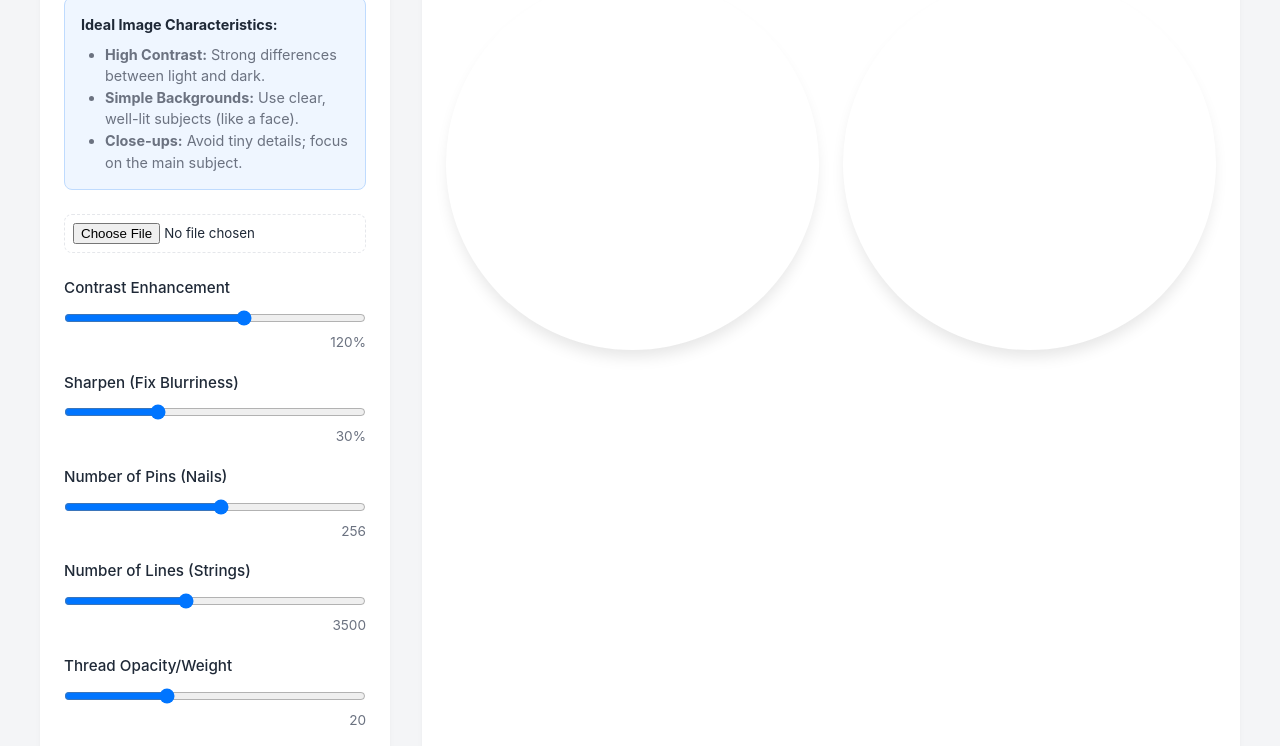
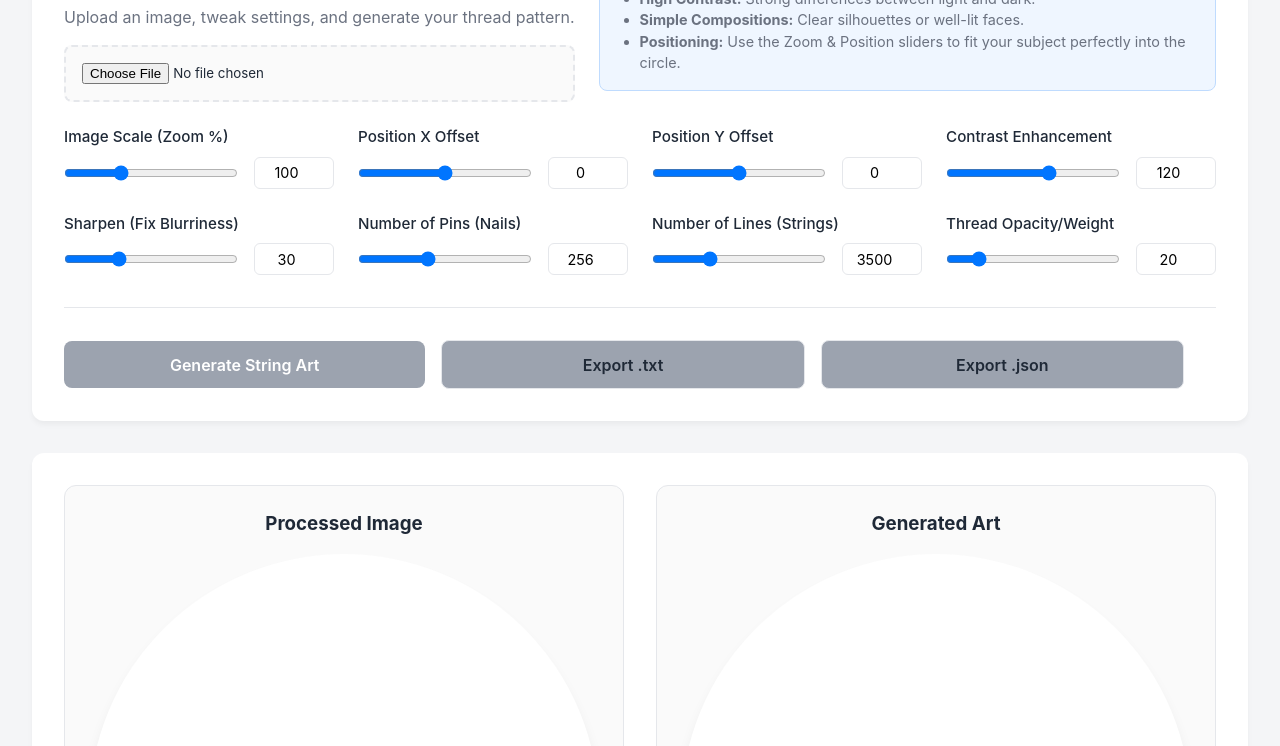
Before and after one commit to 12-testers-for-14-days/stringart, a plain HTML site: page 1.html in a window 1280 px wide. Shown: the part 123-869 px from the top of the page. Drawn offline with Linux system fonts and the light colour scheme.

Commit message:
Update 1.html

```diff
--- a/1.html
+++ b/1.html
@@ -3,7 +3,7 @@
 <head>
     <meta charset="UTF-8">
     <meta name="viewport" content="width=device-width, initial-scale=1.0">
-    <title>String Art Generator</title>
+    <title>String Art Studio</title>
     <style>
         :root {
             --bg: #f4f5f7;
@@ -31,16 +31,16 @@
         }
 
         .container {
-            max-width: 1200px;
+            max-width: 1400px;
             margin: 0 auto;
-            display: grid;
-            grid-template-columns: 350px 1fr;
+            display: flex;
+            flex-direction: column;
             gap: 2rem;
         }
 
         .panel {
             background: var(--surface);
-            padding: 1.5rem;
+            padding: 2rem;
             border-radius: var(--radius);
             box-shadow: 0 4px 6px -1px rgba(0, 0, 0, 0.05);
         }
@@ -50,13 +50,24 @@
             color: var(--text);
         }
 
+        /* Top Controls Area */
+        .controls-header {
+            display: flex;
+            justify-content: space-between;
+            align-items: flex-start;
+            flex-wrap: wrap;
+            gap: 1.5rem;
+            margin-bottom: 1.5rem;
+        }
+
         .guidelines {
             background: #eff6ff;
             border: 1px solid #bfdbfe;
             padding: 1rem;
             border-radius: 8px;
-            margin-bottom: 1.5rem;
             font-size: 0.9rem;
+            flex: 1;
+            min-width: 300px;
         }
 
         .guidelines ul {
@@ -65,40 +76,86 @@
             color: var(--text-light);
         }
 
+        .file-upload-wrapper {
+            flex: 1;
+            min-width: 300px;
+        }
+
+        input[type="file"] {
+            display: block;
+            width: 100%;
+            padding: 1rem;
+            border: 2px dashed var(--border);
+            border-radius: 8px;
+            background: #fafafa;
+            cursor: pointer;
+        }
+
+        .controls-grid {
+            display: grid;
+            grid-template-columns: repeat(auto-fit, minmax(250px, 1fr));
+            gap: 1.5rem;
+            margin-bottom: 2rem;
+            padding-bottom: 2rem;
+            border-bottom: 1px solid var(--border);
+        }
+
         .control-group {
-            margin-bottom: 1.2rem;
+            display: flex;
+            flex-direction: column;
+        }
+
+        .control-header {
+            display: flex;
+            justify-content: space-between;
+            align-items: center;
+            margin-bottom: 0.5rem;
         }
 
         label {
-            display: block;
             font-weight: 500;
-            margin-bottom: 0.5rem;
             font-size: 0.95rem;
         }
 
-        input[type="range"] {
-            width: 100%;
-            margin-bottom: 0.2rem;
+        .input-row {
+            display: flex;
+            align-items: center;
+            gap: 1rem;
         }
 
-        .val-display {
-            font-size: 0.85rem;
-            color: var(--text-light);
-            text-align: right;
-            display: block;
+        input[type="range"] {
+            flex: 1;
+        }
+
+        input[type="number"] {
+            width: 80px;
+            padding: 0.4rem;
+            border: 1px solid var(--border);
+            border-radius: 6px;
+            text-align: center;
+            font-size: 0.9rem;
+        }
+
+        /* Buttons */
+        .actions-row {
+            display: flex;
+            gap: 1rem;
+            align-items: center;
+            flex-wrap: wrap;
         }
 
         button {
-            width: 100%;
+            flex: 1;
+            min-width: 200px;
             background: var(--primary);
             color: white;
             border: none;
-            padding: 0.75rem;
+            padding: 0.85rem;
             border-radius: 8px;
             font-weight: 600;
+            font-size: 1rem;
             cursor: pointer;
             transition: background 0.2s;
-            margin-bottom: 0.5rem;
         }
 
         button:hover {
@@ -116,23 +173,15 @@
             border: 1px solid var(--border);
         }
 
-        .secondary-btn:hover {
+        .secondary-btn:hover:not(:disabled) {
             background: var(--bg);
         }
 
-        input[type="file"] {
-            display: block;
-            width: 100%;
-            margin-bottom: 1.5rem;
-            padding: 0.5rem;
-            border: 1px dashed var(--border);
-            border-radius: 8px;
-        }
-
+        /* Bottom Previews */
         .preview-area {
             display: grid;
             grid-template-columns: 1fr 1fr;
-            gap: 1.5rem;
+            gap: 2rem;
             align-items: start;
         }
 
@@ -140,26 +189,30 @@
             display: flex;
             flex-direction: column;
             align-items: center;
+            background: #fafafa;
+            padding: 1.5rem;
+            border-radius: var(--radius);
+            border: 1px solid var(--border);
         }
 
         canvas {
-            max-width: 100%;
+            width: 100%;
+            max-width: 650px;
+            height: auto;
+            aspect-ratio: 1 / 1;
             border-radius: 50%;
             box-shadow: 0 10px 15px -3px rgba(0, 0, 0, 0.1);
             background: white;
         }
 
         .status {
-            text-align: center;
-            margin-top: 1rem;
-            font-weight: 500;
+            font-weight: 600;
             color: var(--primary);
+            font-size: 1.1rem;
+            margin-left: 1rem;
         }
 
         @media (max-width: 900px) {
-            .container {
-                grid-template-columns: 1fr;
-            }
             .preview-area {
                 grid-template-columns: 1fr;
             }
@@ -170,67 +223,102 @@
 
 <div class="container">
     <div class="panel">
+        <div class="controls-header">
+            <div>
                 <h1>String Art Studio</h1>
+                <p style="color: var(--text-light); margin-bottom: 1rem;">Upload an image, tweak settings, and generate your thread pattern.</p>
+                <div class="file-upload-wrapper">
+                    <input type="file" id="imageUpload" accept="image/png, image/jpeg, image/jpg">
+                </div>
+            </div>
 
             <div class="guidelines">
                 <strong>Ideal Image Characteristics:</strong>
                 <ul>
                     <li><strong>High Contrast:</strong> Strong differences between light and dark.</li>
-                <li><strong>Simple Backgrounds:</strong> Use clear, well-lit subjects (like a face).</li>
-                <li><strong>Close-ups:</strong> Avoid tiny details; focus on the main subject.</li>
+                    <li><strong>Simple Compositions:</strong> Clear silhouettes or well-lit faces.</li>
+                    <li><strong>Positioning:</strong> Use the Zoom & Position sliders to fit your subject perfectly into the circle.</li>
                 </ul>
             </div>
+        </div>
 
-        <input type="file" id="imageUpload" accept="image/png, image/jpeg, image/jpg">
-
+        <div class="controls-grid">
             <div class="control-group">
-            <label>Contrast Enhancement</label>
-            <input type="range" id="contrast" min="0" max="200" value="120">
-            <span class="val-display" id="contrastVal">120%</span>
+                <div class="control-header"><label>Image Scale (Zoom %)</label></div>
+                <div class="input-row">
+                    <input type="range" id="zoom" min="10" max="300" value="100">
+                    <input type="number" id="zoomNum" min="10" max="300" value="100">
+                </div>
+            </div>
+            <div class="control-group">
+                <div class="control-header"><label>Position X Offset</label></div>
+                <div class="input-row">
+                    <input type="range" id="offsetX" min="-400" max="400" value="0">
+                    <input type="number" id="offsetXNum" min="-400" max="400" value="0">
+                </div>
+            </div>
+            <div class="control-group">
+                <div class="control-header"><label>Position Y Offset</label></div>
+                <div class="input-row">
+                    <input type="range" id="offsetY" min="-400" max="400" value="0">
+                    <input type="number" id="offsetYNum" min="-400" max="400" value="0">
+                </div>
             </div>
 
             <div class="control-group">
-            <label>Sharpen (Fix Blurriness)</label>
+                <div class="control-header"><label>Contrast Enhancement</label></div>
+                <div class="input-row">
+                    <input type="range" id="contrast" min="0" max="200" value="120">
+                    <input type="number" id="contrastNum" min="0" max="200" value="120">
+                </div>
+            </div>
+            <div class="control-group">
+                <div class="control-header"><label>Sharpen (Fix Blurriness)</label></div>
+                <div class="input-row">
                     <input type="range" id="sharpen" min="0" max="100" value="30">
-            <span class="val-display" id="sharpenVal">30%</span>
+                    <input type="number" id="sharpenNum" min="0" max="100" value="30">
+                </div>
             </div>
 
             <div class="control-group">
-            <label>Number of Pins (Nails)</label>
-            <input type="range" id="pins" min="100" max="400" value="256" step="1">
-            <span class="val-display" id="pinsVal">256</span>
+                <div class="control-header"><label>Number of Pins (Nails)</label></div>
+                <div class="input-row">
+                    <input type="range" id="pins" min="100" max="500" value="256" step="1">
+                    <input type="number" id="pinsNum" min="100" max="500" value="256">
+                </div>
+            </div>
+            <div class="control-group">
+                <div class="control-header"><label>Number of Lines (Strings)</label></div>
+                <div class="input-row">
+                    <input type="range" id="lines" min="500" max="10000" value="3500" step="100">
+                    <input type="number" id="linesNum" min="500" max="10000" value="3500">
+                </div>
+            </div>
+            <div class="control-group">
+                <div class="control-header"><label>Thread Opacity/Weight</label></div>
+                <div class="input-row">
+                    <input type="range" id="weight" min="5" max="100" value="20">
+                    <input type="number" id="weightNum" min="5" max="100" value="20">
+                </div>
+            </div>
         </div>
 
-        <div class="control-group">
-            <label>Number of Lines (Strings)</label>
-            <input type="range" id="lines" min="500" max="8000" value="3500" step="100">
-            <span class="val-display" id="linesVal">3500</span>
-        </div>
-
-        <div class="control-group">
-            <label>Thread Opacity/Weight</label>
-            <input type="range" id="weight" min="5" max="50" value="20">
-            <span class="val-display" id="weightVal">20</span>
-        </div>
-
+        <div class="actions-row">
             <button id="generateBtn" disabled>Generate String Art</button>
-        <div id="statusText" class="status"></div>
-
-        <div style="margin-top: 2rem;">
-            <h3>Export Settings</h3>
-            <button id="downloadTxt" class="secondary-btn" disabled>Download Sequence (.txt)</button>
-            <button id="downloadJson" class="secondary-btn" disabled>Download Sequence (.json)</button>
+            <button id="downloadTxt" class="secondary-btn" disabled>Export .txt</button>
+            <button id="downloadJson" class="secondary-btn" disabled>Export .json</button>
+            <span id="statusText" class="status"></span>
         </div>
     </div>
 
     <div class="panel preview-area">
         <div class="canvas-container">
             <h3>Processed Image</h3>
-            <canvas id="sourceCanvas" width="500" height="500"></canvas>
+            <canvas id="sourceCanvas" width="800" height="800"></canvas>
         </div>
         <div class="canvas-container">
             <h3>Generated Art</h3>
-            <canvas id="resultCanvas" width="500" height="500"></canvas>
+            <canvas id="resultCanvas" width="800" height="800"></canvas>
         </div>
     </div>
 </div>
@@ -248,29 +336,38 @@
     const downloadJson = document.getElementById('downloadJson');
     const statusText = document.getElementById('statusText');
 
-    // Settings
-    const inputs = {
-        contrast: document.getElementById('contrast'),
-        sharpen: document.getElementById('sharpen'),
-        pins: document.getElementById('pins'),
-        lines: document.getElementById('lines'),
-        weight: document.getElementById('weight')
-    };
-
     let originalImage = null;
     let pinSequence = [];
-    const canvasSize = 500;
+    const canvasSize = 800; // Increased internal resolution for better quality
 
-    // Update Display Values
-    Object.keys(inputs).forEach(key => {
-        inputs[key].addEventListener('input', (e) => {
-            let suffix = key === 'contrast' || key === 'sharpen' ? '%' : '';
-            document.getElementById(key + 'Val').textContent = e.target.value + suffix;
-            if (originalImage && (key === 'contrast' || key === 'sharpen')) {
+    // Link Range and Number Inputs
+    const controls = ['zoom', 'offsetX', 'offsetY', 'contrast', 'sharpen', 'pins', 'lines', 'weight'];
+    const inputs = {};
+
+    controls.forEach(id => {
+        const range = document.getElementById(id);
+        const num = document.getElementById(id + 'Num');
+        inputs[id] = num; // We will read values from the number inputs
+
+        // Sync slider to number
+        range.addEventListener('input', (e) => {
+            num.value = e.target.value;
+            handleInputChange(id);
+        });
+
+        // Sync number to slider
+        num.addEventListener('input', (e) => {
+            range.value = e.target.value;
+            handleInputChange(id);
+        });
+    });
+
+    function handleInputChange(id) {
+        // Only re-process the image if a visual/position setting is changed
+        if (originalImage && ['zoom', 'offsetX', 'offsetY', 'contrast', 'sharpen'].includes(id)) {
             processImage();
         }
-        });
-    });
+    }
 
     // Image Upload Handler
     upload.addEventListener('change', (e) => {
@@ -282,32 +379,56 @@
             const img = new Image();
             img.onload = () => {
                 originalImage = img;
+
+                // Reset zoom and offsets for new image
+                document.getElementById('zoom').value = 100;
+                document.getElementById('zoomNum').value = 100;
+                document.getElementById('offsetX').value = 0;
+                document.getElementById('offsetXNum').value = 0;
+                document.getElementById('offsetY').value = 0;
+                document.getElementById('offsetYNum').value = 0;
+
                 processImage();
                 generateBtn.disabled = false;
+                ctxResult.clearRect(0, 0, canvasSize, canvasSize); // Clear previous result
             };
             img.src = event.target.result;
         };
         reader.readAsDataURL(file);
     });
 
-    // Process and Enhance Image
+    // Process, Position, and Enhance Image
     function processImage() {
         ctxSource.clearRect(0, 0, canvasSize, canvasSize);
 
-        // Calculate crop to center the image in a square
-        const size = Math.min(originalImage.width, originalImage.height);
-        const sx = (originalImage.width - size) / 2;
-        const sy = (originalImage.height - size) / 2;
+        const zoom = parseFloat(inputs.zoom.value) / 100;
+        const offX = parseFloat(inputs.offsetX.value);
+        const offY = parseFloat(inputs.offsetY.value);
 
-        // Draw temporary canvas for circular crop
+        // Base scale to fit the entire image inside the canvas safely
+        const baseScale = canvasSize / Math.max(originalImage.width, originalImage.height);
+
+        const dw = originalImage.width * baseScale * zoom;
+        const dh = originalImage.height * baseScale * zoom;
+
+        // Center image and apply offsets
+        const dx = (canvasSize - dw) / 2 + offX;
+        const dy = (canvasSize - dh) / 2 + offY;
+
+        // Draw with circular clip
         ctxSource.save();
         ctxSource.beginPath();
         ctxSource.arc(canvasSize/2, canvasSize/2, canvasSize/2, 0, Math.PI * 2);
         ctxSource.clip();
-        ctxSource.drawImage(originalImage, sx, sy, size, size, 0, 0, canvasSize, canvasSize);
+
+        // Fill white background first (crucial for transparent PNGs)
+        ctxSource.fillStyle = "#ffffff";
+        ctxSource.fillRect(0, 0, canvasSize, canvasSize);
+
+        ctxSource.drawImage(originalImage, dx, dy, dw, dh);
         ctxSource.restore();
 
-        // Get Pixels
+        // Get Pixels for Grayscale/Contrast
         let imgData = ctxSource.getImageData(0, 0, canvasSize, canvasSize);
         let data = imgData.data;
 
@@ -316,7 +437,6 @@
 
         // Grayscale & Contrast
         for (let i = 0; i < data.length; i += 4) {
-            // Grayscale
             let avg = 0.299 * data[i] + 0.587 * data[i + 1] + 0.114 * data[i + 2];
 
             // Contrast
@@ -330,7 +450,7 @@
 
         ctxSource.putImageData(imgData, 0, 0);
 
-        // Simple Sharpening (Edge enhancement) if requested
+        // Simple Sharpening (Edge enhancement)
         const sharpenLevel = parseInt(inputs.sharpen.value);
         if (sharpenLevel > 0) {
             applySharpen(ctxSource, canvasSize, canvasSize, sharpenLevel / 100);
@@ -338,12 +458,8 @@
     }
 
     function applySharpen(ctx, w, h, mix) {
-        const weights = [
-            0, -1, 0,
-            -1, 5, -1,
-            0, -1, 0
-        ];
-        const kat = Math.round(mix * 255); // simplified mix logic
+        const weights = [0, -1, 0, -1, 5, -1, 0, -1, 0];
+        const kat = Math.round(mix * 255);
         if(kat <= 0) return;
 
         const srcData = ctx.getImageData(0, 0, w, h);
@@ -364,7 +480,6 @@
                         r += sD[srcOff] * wt;
                     }
                 }
-                // Mix sharpened with original
                 oD[dstOff] = Math.max(0, Math.min(255, sD[dstOff] * (1 - mix) + r * mix));
                 oD[dstOff+1] = oD[dstOff];
                 oD[dstOff+2] = oD[dstOff];
@@ -378,9 +493,10 @@
     generateBtn.addEventListener('click', async () => {
         if (!originalImage) return;
 
+        // Disable controls during generation
         generateBtn.disabled = true;
-        inputs.lines.disabled = true;
-        inputs.pins.disabled = true;
+        document.getElementById('lines').disabled = true;
+        document.getElementById('pins').disabled = true;
 
         const numPins = parseInt(inputs.pins.value);
         const numLines = parseInt(inputs.lines.value);
@@ -408,16 +524,14 @@
         let imgData = ctxSource.getImageData(0, 0, canvasSize, canvasSize);
         let data = new Uint8Array(canvasSize * canvasSize);
         for (let i = 0; i < data.length; i++) {
-            // Read red channel (grayscale) and invert
             data[i] = 255 - imgData.data[i * 4];
         }
 
         pinSequence = [0];
         let currentPin = 0;
 
-        statusText.innerText = "Generating Strings: 0%";
+        statusText.innerText = "Drawing: 0%";
 
-        // Bresenham's line algorithm to get pixels between two pins
         function getLinePixels(x0, y0, x1, y1) {
             let pixels = [];
             let dx = Math.abs(x1 - x0), sx = x0 < x1 ? 1 : -1;
@@ -433,7 +547,6 @@
             return pixels;
         }
 
-        // Processing Loop (Chunked to prevent freezing browser)
         let lineCount = 0;
 
         function drawBatch() {
@@ -447,7 +560,6 @@
                         let maxScore = -1;
                         let bestLine = [];
 
-                        // Find best next pin
                         for (let p = 0; p < numPins; p++) {
                             // Skip adjacent pins
                             if (p === currentPin || Math.abs(p - currentPin) <= 5 || Math.abs(p - currentPin) >= numPins - 5) continue;
@@ -458,7 +570,7 @@
                             for (let px of linePixels) {
                                 score += data[px];
                             }
-                            score = score / linePixels.length; // Average darkness
+                            score = score / linePixels.length;
 
                             if (score > maxScore) {
                                 maxScore = score;
@@ -467,16 +579,13 @@
                             }
                         }
 
-                        // Update data and draw
                         if (bestPin !== -1) {
                             pinSequence.push(bestPin);
 
-                            // "Erase" the line from the data array
                             for (let px of bestLine) {
                                 data[px] = Math.max(0, data[px] - lineWeight);
                             }
 
-                            // Draw to canvas
                             ctxResult.beginPath();
                             ctxResult.moveTo(pins[currentPin].x, pins[currentPin].y);
                             ctxResult.lineTo(pins[bestPin].x, pins[bestPin].y);
@@ -487,22 +596,22 @@
                     }
 
                     lineCount = max;
-                    statusText.innerText = `Generating Strings: ${Math.round((lineCount/numLines)*100)}%`;
+                    statusText.innerText = `Drawing: ${Math.round((lineCount/numLines)*100)}%`;
                     resolve(lineCount < numLines);
                 }, 0);
             });
         }
 
-        // Run chunks
+        // Run non-blocking chunks
         let keepDrawing = true;
         while (keepDrawing) {
             keepDrawing = await drawBatch();
         }
 
-        statusText.innerText = "Generation Complete!";
+        statusText.innerText = "Complete!";
         generateBtn.disabled = false;
-        inputs.lines.disabled = false;
-        inputs.pins.disabled = false;
+        document.getElementById('lines').disabled = false;
+        document.getElementById('pins').disabled = false;
         downloadTxt.disabled = false;
         downloadJson.disabled = false;
     });
@@ -510,14 +619,12 @@
     // Export Logic
     downloadTxt.addEventListener('click', () => {
         if (!pinSequence.length) return;
-        const text = pinSequence.join(', ');
-        downloadFile(text, 'string-art-sequence.txt', 'text/plain');
+        downloadFile(pinSequence.join(', '), 'string-art-sequence.txt', 'text/plain');
     });
 
     downloadJson.addEventListener('click', () => {
         if (!pinSequence.length) return;
-        const json = JSON.stringify({ sequence: pinSequence }, null, 2);
-        downloadFile(json, 'string-art-sequence.json', 'application/json');
+        downloadFile(JSON.stringify({ sequence: pinSequence }, null, 2), 'string-art-sequence.json', 'application/json');
     });
 
     function downloadFile(content, fileName, contentType) {
```
Lines whose indentation alone changed are shown as unchanged.
